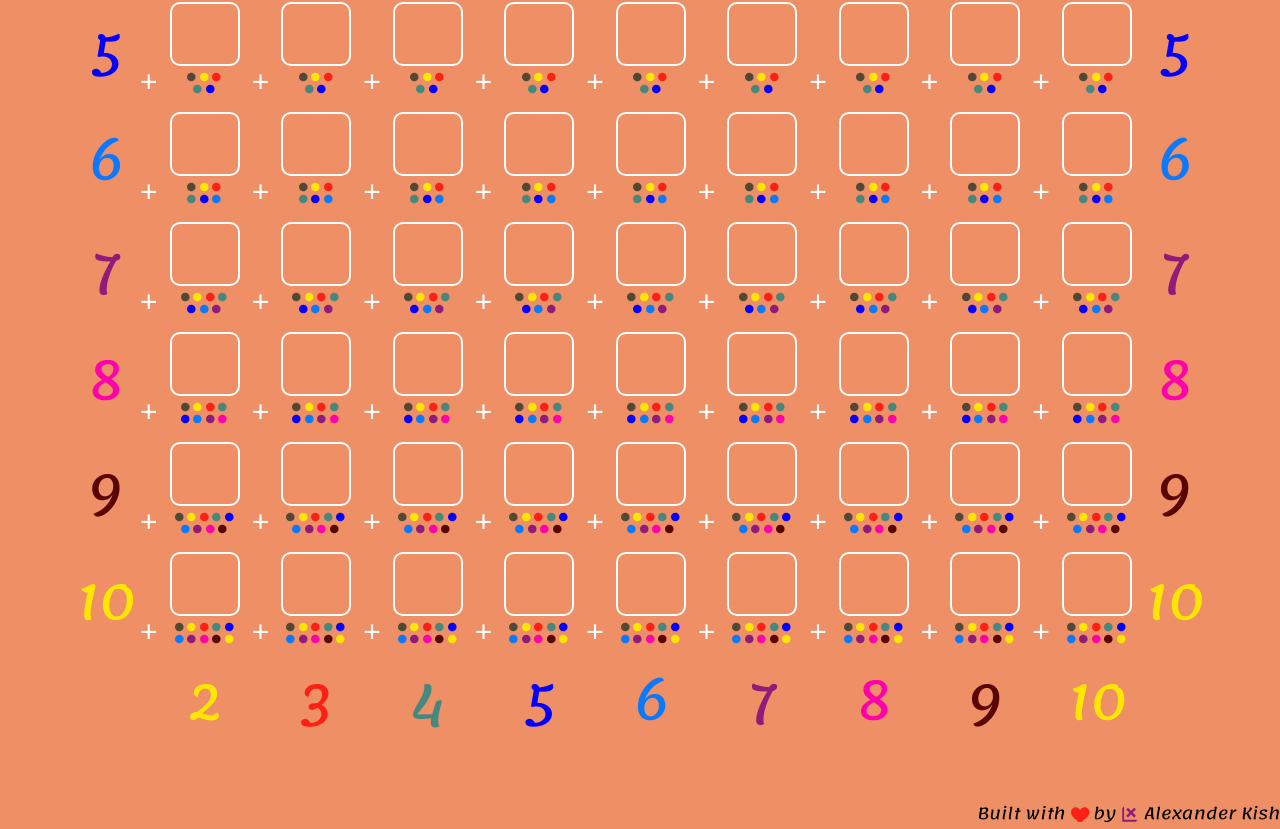
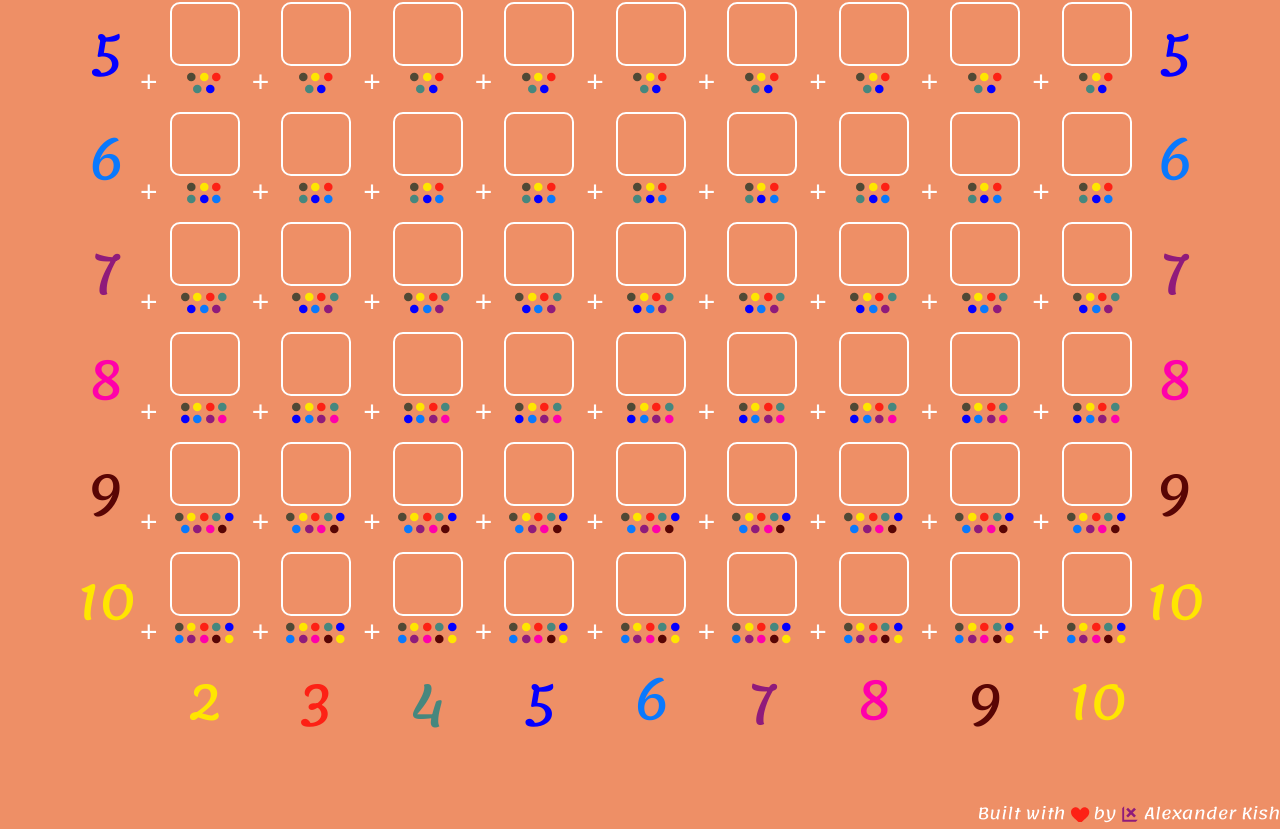
Before and after one commit to lx-kish/multiplay-react, a React (Create React App) app: page / in a window 1280 px wide. Shown: the part 734-1563 px from the top of the page. Built offline with nearby package versions, Linux system fonts and the light colour scheme.

Commit message:
fix(form): fix the color of footer sign

```diff
--- a/src/styles/_footer.scss
+++ b/src/styles/_footer.scss
@@ -1,7 +1,7 @@
 .footer {
     &__credentials {
         margin: 0 auto;
-        color: var(color-white);
+        color: var(--color-white);
         font-size: $footer-font-size-main;
         text-align: right;
     }
```
